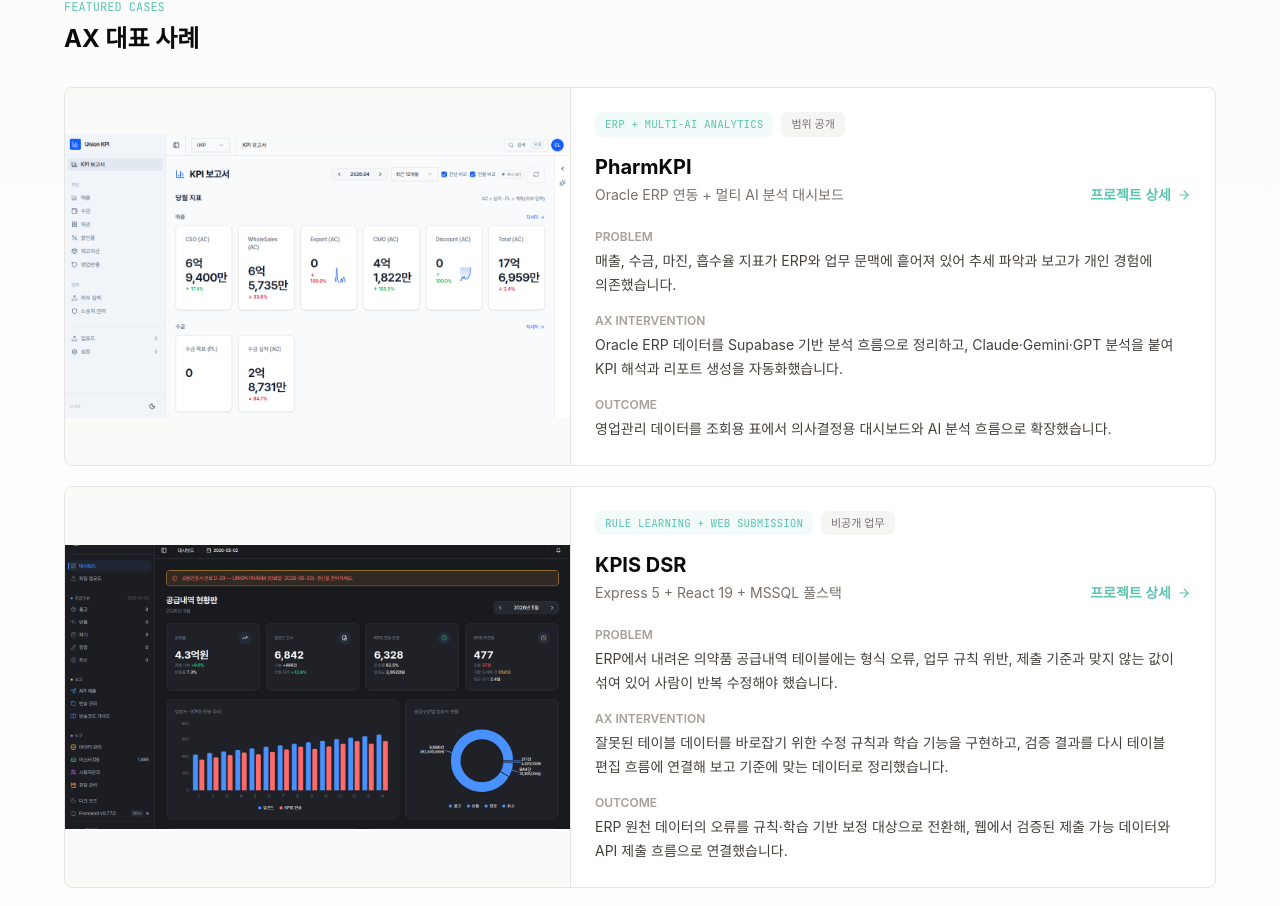
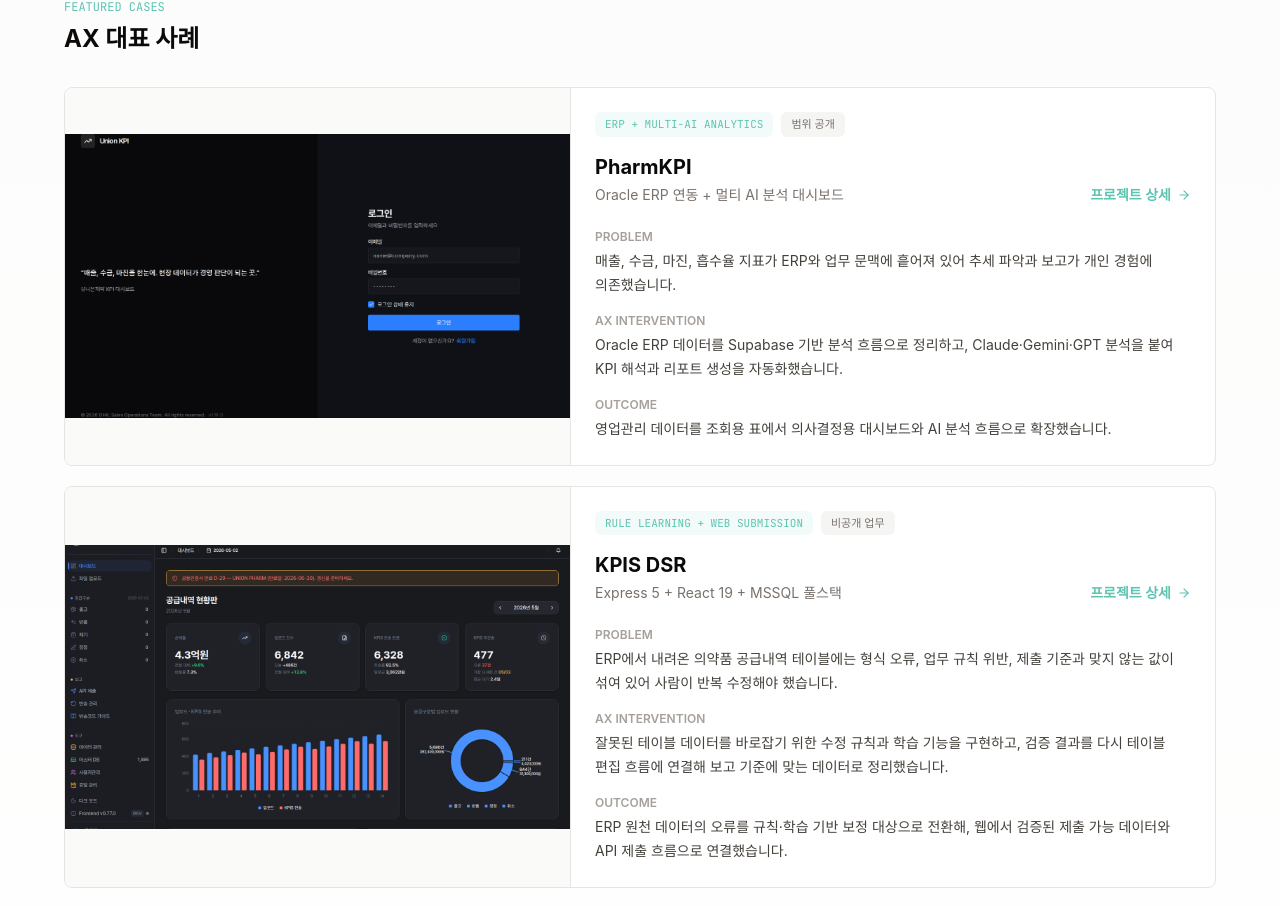
Before and after one commit to yurielk82/ref-hub, a Next.js app: page /ax in a window 1280 px wide. Shown: the part 1094-2000 px from the top of the page. Built offline with nearby package versions, Linux system fonts and the light colour scheme; a web font is replaced by a local one.

Commit message:
fix: use PharmKPI login screenshot

```diff
--- a/data/projects.ts
+++ b/data/projects.ts
@@ -34,7 +34,7 @@
     category: 'web',
     liveUrl: 'https://kpi.dvsharp.com',
     docsPath: '/pharmkpi',
-    screenshot: '/images/portfolio/pharmkpi/internal-dashboard.png',
+    screenshot: '/images/portfolio/pharmkpi/hero.png',
     emoji: '📊',
     gradient: 'from-blue-600/20 to-cyan-600/20',
     features: [
```
Also changed, not shown: 1 other file (tests, documents, lock files or other folders).
